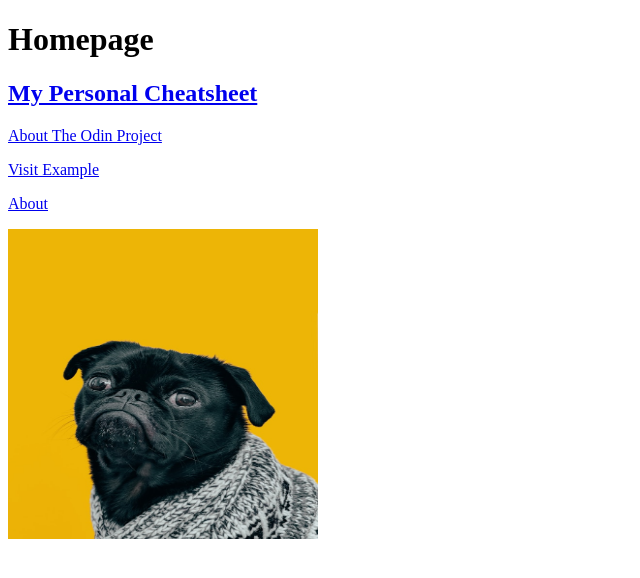
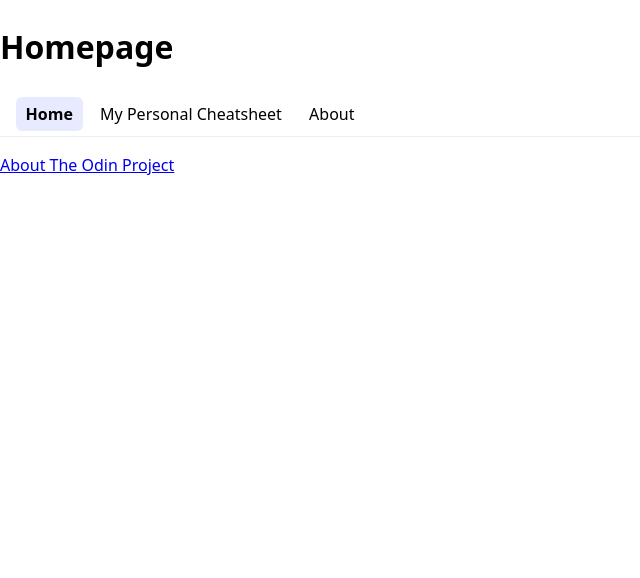
Before and after one commit to seenetos/First-Website-with-The-Odin-Project, a plain HTML site: page index.html in a window 1280 px wide. Shown: the whole page, without its empty margins (0-640 px from the left). Drawn offline with Linux system fonts and the light colour scheme.

Commit message:
Nav setup + minimal CSS; cheatsheet/about polishing; .txt files polished to look more clear.

```diff
--- /dev/null
+++ b/css/style.css
@@ -0,0 +1,20 @@
+/* Basic page defaults: zero default margin, readable system font, comfortable line-height. */
+body { margin: 0; font-family: system-ui, -apple-system, Segoe UI, Roboto, Ubuntu, Arial; line-height: 1.6; }
+
+/* Simple top bar: white background with a subtle bottom border. */
+nav { background: #fff; border-bottom: 1px solid #eee; }
+
+/* Horizontal menu: remove bullets, reset spacing, lay out items in a row with small gaps. */
+nav ul { list-style: none; margin: 0; padding: 0.5rem 1rem; display: flex; gap: 0.5rem; }
+
+/* Link appearance: inherit text color, remove underline, add padding + rounded corners for a pill-like hover/current state. */
+nav a { color: inherit; text-decoration: none; padding: 0.4rem 0.6rem; border-radius: 6px; }
+/* Hover/focus: light background to indicate interactivity. Use :focus-visible for better keyboard UX. */
+nav a:hover, nav a:focus-visible { background: #f3f4f6; outline: none; }
+/* Current page: emphasize via background + weight. Uses the attribute selector matching aria-current="page". */
+nav a[aria-current="page"] { background: #e8eaff; font-weight: 600; }
+
+/* Skip link: visually hidden off-screen until focused (still available to screen readers). */
+.skip-link { position: absolute; left: -999px; }
+/* On focus, bring the skip link into view so keyboard users can jump to main content. */
+.skip-link:focus { left: 0.75rem; top: 0.75rem; background: #111; color: #fff; padding: 0.4rem 0.6rem; border-radius: 4px; }
--- a/index.html
+++ b/index.html
@@ -1,32 +1,29 @@
 <!DOCTYPE html>
 <html lang="en">
     <head>
-        <meta charset="utf-8">
-        <meta name="viewport" content="width=device-width, initial-scale=1" />
+        <meta charset="utf-8"> <!-- Sets the character encoding; UTF-8 handles most languages/symbols correctly. -->
+        <meta name="viewport" content="width=device-width, initial-scale=1" /> <!-- Ensures the layout scales on mobile (1 CSS pixel = 1 device pixel). Essential for responsive pages. -->
         <title>Homepage</title>
+        <link rel="stylesheet" href="css/style.css"> <!-- Links the shared stylesheet. Path is from project root → css/style.css. On pages/* you'll need ../css/style.css -->
     </head>
 
     <body>
-            <h1>Homepage</h1>
-            <!-- <a href="$$$$" >Text</a> creates a link and means hypertext reference -->
-           <h2><a href="./pages/cheatsheet.html" >My Personal Cheatsheet</a></h2>
-        <!-- target=”_blank”: opens the link in a new tab.
-        rel=”noopener”: prevents the new tab from accessing the original page, ensuring security.
-        Without noopener, the new tab could use JavaScript to interact with the original page,
-        which is unsafe. -->
+        <h1>Homepage</h1>
+
+        <!-- Primary site navigation landmark. Screen readers can jump to this region quickly. -->
+        <nav aria-label="Primary">
+            <!-- Grouping nav items as a list communicates that these links belong together. -->
+            <ul>
+                <!-- Current page marked with aria-current="page" → helps assistive tech and lets CSS highlight it. -->
+                <li><a href="./index.html" aria-current="page">Home</a></li>
+                <!-- Internal links generally open in the same tab. Relative path from root works: ./pages/... -->
+                <li><a href="./pages/cheatsheet.html">My Personal Cheatsheet</a></li>
+                <li><a href="./pages/about.html">About</a></li>
+            </ul>
+        </nav>
+
+        <!-- External link with security attributes. target="_blank" opens a new tab; rel="noopener" prevents tab hijacking. -->
         <p><a href="https://www.theodinproject.com/about" target="_blank" rel="noopener">About The Odin Project</a></p>
-        <!-- noreferrer: The noreferrer value of the rel attribute provides both privacy
-         and security. It prevents the new page from knowing where the user came from
-         (hiding the referrer) and also includes the behavior of noopener,
-         preventing the new page from accessing the original page.-->
-        <p><a href="https://example.com" target="_blank" rel="noreferrer">Visit Example</a></p>
-
-        <p><a href="./pages/about.html">About</a></p>
-
-        <img src="./images/dog.jpg" alt="image of a pug" height="310" width="310">
-
-
 
     </body>
-
 </html>
```
Also changed, not shown: pages/about.html (+14 -3 lines), pages/cheatsheet.html (+11 -11 lines), snippets/gitcheatsheet.txt, snippets/htmlcheatsheet.txt.
